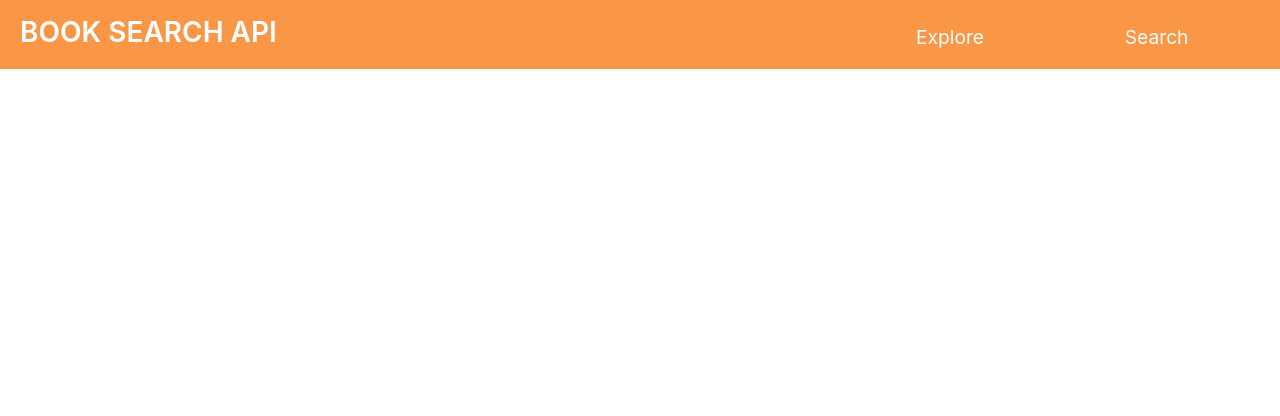
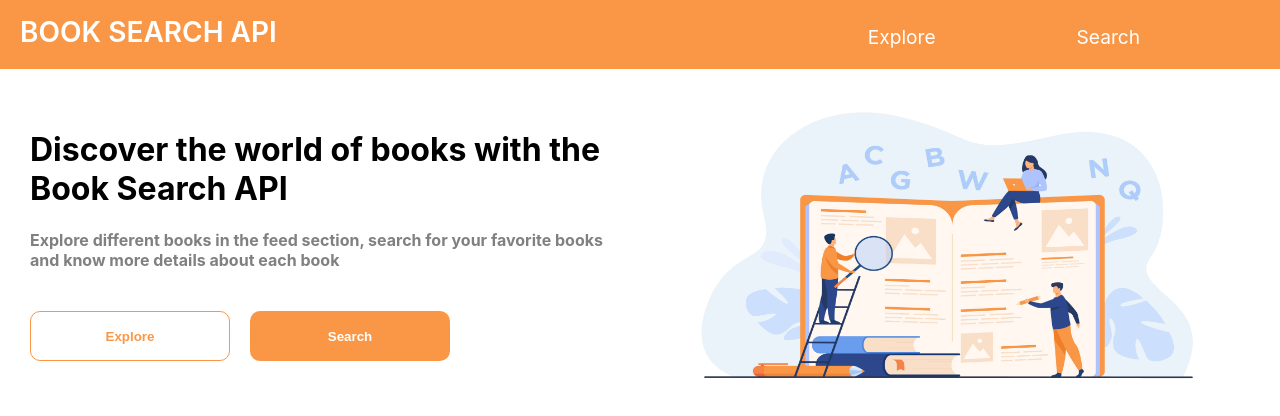
Before and after one commit to vijayjoshi16/Jumbotail-SDE-Assignment, a React (Create React App) app: page / in a window 1280 px wide. Shown: the top 416 px of the page. Built offline with nearby package versions, Linux system fonts and the light colour scheme.

Commit message:
Add Intro Component

```diff
--- a/package.json
+++ b/package.json
@@ -9,6 +9,7 @@
     "@testing-library/user-event": "^13.5.0",
     "react": "^17.0.2",
     "react-dom": "^17.0.2",
+    "react-router-dom": "^6.2.1",
     "react-scripts": "5.0.0",
     "react-toastify": "^8.1.0",
     "styled-components": "^5.3.3",
--- a/src/App.js
+++ b/src/App.js
@@ -1,10 +1,17 @@
 import "./App.css";
+import { BrowserRouter, Link, Route, Routes } from "react-router-dom";
 import Navbar from "./components/Navbar/Navbar";
+import Intro from "./components/Intro/Intro";
 
 function App() {
   return (
     <div className="App">
       <Navbar />
+      <BrowserRouter>
+        <Routes>
+          <Route exact path="/" element={<Intro />} />
+        </Routes>
+      </BrowserRouter>
     </div>
   );
 }
--- /dev/null
+++ b/src/components/Intro/Intro.jsx
@@ -0,0 +1,31 @@
+import { Grid } from "@material-ui/core";
+import {
+  ExploreButton,
+  ImageIntro,
+  IntroContainer,
+  IntroDescription,
+  IntroText,
+  SearchButton,
+} from "./Intro.styled";
+import introImg from "../../img/intro-img.jpg";
+
+const Intro = () => {
+  return (
+    <IntroContainer container>
+      <IntroText item xs={12} sm={12} md={6} lg={6}>
+        <h1>Discover the world of books with the Book Search API</h1>
+        <IntroDescription>
+          Explore different books in the feed section, search for your favorite
+          books and know more details about each book
+        </IntroDescription>
+        <ExploreButton>Explore</ExploreButton>
+        <SearchButton>Search</SearchButton>
+      </IntroText>
+      <Grid item xs={12} sm={12} md={6} lg={6}>
+        <ImageIntro src={introImg} />
+      </Grid>
+    </IntroContainer>
+  );
+};
+
+export default Intro;
--- /dev/null
+++ b/src/components/Intro/Intro.styled.js
@@ -0,0 +1,61 @@
+import { Grid } from "@material-ui/core";
+import styled from "styled-components";
+
+export const IntroContainer = styled(Grid)`
+  padding: 20px 10px;
+  max-width: 1260px;
+  margin-left: auto;
+  margin-right: auto;
+`;
+
+export const ImageIntro = styled.img`
+  margin: auto;
+  width: 90%;
+  height: 90%;
+`;
+
+export const IntroText = styled(Grid)`
+  text-align: left;
+  padding: 20px 10px;
+`;
+
+export const IntroDescription = styled.h4`
+  color: gray;
+`;
+
+export const ExploreButton = styled.button`
+  width: 200px;
+  height: 50px;
+  margin: 20px 20px 20px 0px;
+  border: 1px solid #fa9746;
+  border-radius: 10px;
+  font-weight: 800;
+  outline: none;
+  background-color: white;
+  color: #fa9746;
+  cursor: pointer;
+  transition: all 0.5s ease;
+  &:hover {
+    background-color: #fa9746;
+    color: white;
+  }
+`;
+
+export const SearchButton = styled.button`
+  width: 200px;
+  height: 50px;
+  margin: 20px 20px 20px 0px;
+  border-radius: 10px;
+  font-weight: 800;
+  outline: none;
+  border: none;
+  background-color: #fa9746;
+  color: white;
+  cursor: pointer;
+  transition: all 0.5s ease;
+  &:hover {
+    border: 1px solid #fa9746;
+    background-color: white;
+    color: #fa9746;
+  }
+`;
--- a/src/components/Navbar/NavbarOptions/NavbarOptions.styled.jsx
+++ b/src/components/Navbar/NavbarOptions/NavbarOptions.styled.jsx
@@ -9,6 +9,7 @@ export const OptionContainer = styled(Grid)`
 export const Option = styled.a`
   display: block;
   font-size: 1.2rem;
+  width: 100px;
   padding: 5px;
   border-radius: 5px;
   cursor: pointer;
```
Also changed, not shown: src/img/intro-img.jpg (added), 1 other file (tests, documents, lock files or other folders).
